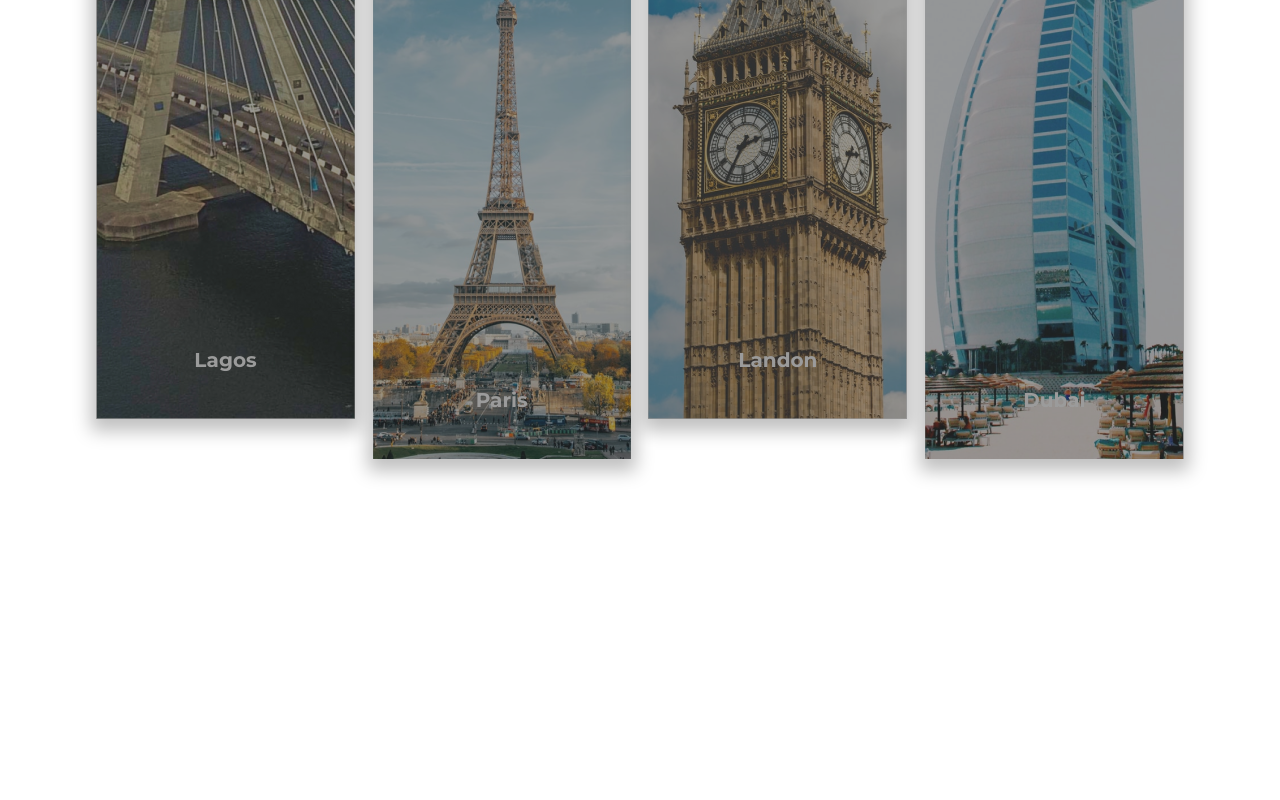
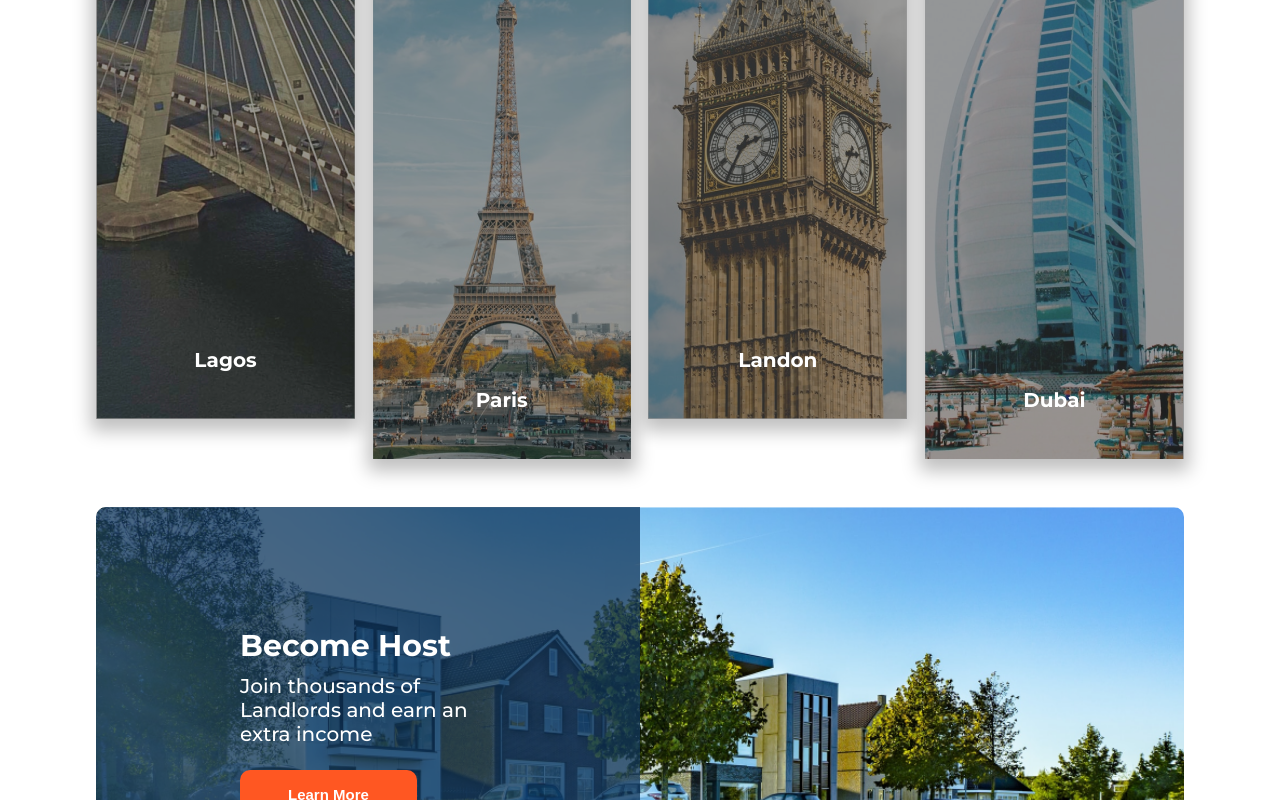
Before and after one commit to Mahmoud2227/reservation--app-sass-react, a React (Create React App) app: page / in a window 1280 px wide. Shown: the part 2000-2800 px from the top of the page. Before the commit the page ends 2723 px from the top, so only its background shows below. Built offline with nearby package versions, Linux system fonts and the light colour scheme.

Commit message:
add become-a-host section

```diff
--- a/src/Pages/Home/Home.js
+++ b/src/Pages/Home/Home.js
@@ -1,4 +1,5 @@
 import {Featured, Header, Hero} from "../../components";
+import BecomeHost from "../../components/BecomeHost/BecomeHost";
 import PopularCities from "../../components/PopularCities/PopularCities";
 
 const Home = () => {
@@ -9,6 +10,7 @@ const Home = () => {
 			<div style={{paddingBlock: "4rem"}} className='section__padding'>
 				<Featured />
 				<PopularCities />
+				<BecomeHost />
 			</div>
 		</>
 	);
--- /dev/null
+++ b/src/components/BecomeHost/BecomeHost.js
@@ -0,0 +1,15 @@
+import "./BecomeHost.scss";
+
+const BecomeHost = () => {
+	return (
+		<div className='become-host'>
+			<div className='become-host__content'>
+				<h2>Become Host</h2>
+				<p>Join thousands of Landlords and earn an extra income</p>
+				<button>Learn More</button>
+			</div>
+		</div>
+	);
+};
+
+export default BecomeHost;
--- /dev/null
+++ b/src/components/BecomeHost/BecomeHost.scss
@@ -0,0 +1,68 @@
+@use "../../SassStyles/variables" as *;
+
+.become-host {
+	background-image: url("../../assets/become-host.png");
+	background-size: cover;
+	background-position: center;
+	background-repeat: no-repeat;
+
+	border-radius: 10px;
+
+	.become-host__content {
+		position: relative;
+		width: 50%;
+		padding: 7.5rem 9rem;
+
+		&::after {
+			content: "";
+			position: absolute;
+			top: 0;
+			left: 0;
+			width: 100%;
+			height: 100%;
+			background-color: rgba(16, 55, 92, 0.76);
+			border-radius: 10px 0 0 10px;
+		}
+
+		& > * {
+			color: white;
+			position: relative;
+			z-index: 1;
+		}
+
+		h2 {
+			font-weight: 700;
+			font-size: 30px;
+			line-height: 37px;
+			color: white;
+			margin-bottom: 0.6rem;
+		}
+
+		p {
+			font-weight: 500;
+			font-size: 20px;
+			line-height: 24px;
+			margin-bottom: 1.5rem;
+		}
+
+		button {
+			font-weight: 700;
+			font-size: 15px;
+			line-height: 18px;
+			border-radius: 10px;
+			background-color: $color-secondary;
+      padding: 1rem 3rem;
+
+      border: none;
+      outline: none;
+
+      cursor: pointer;
+      transition: 0.2s;
+
+      &:hover {
+        background-color: white;
+        color: $color-secondary;
+      }
+		}
+	}
+}
--- a/src/components/PopularCities/PopularCities.scss
+++ b/src/components/PopularCities/PopularCities.scss
@@ -55,11 +55,11 @@
 				left: 0;
 				width: 100%;
 				height: 100%;
-        background-color: rgba(51, 51, 51, 0.49);;
+				background-color: rgba(51, 51, 51, 0.49);
 				transition: 0.2s;
 			}
 
-      &:hover::after{
+			&:hover::after {
 				background-color: rgba(51, 51, 51, 0);
 			}
 
@@ -77,6 +77,8 @@
 				bottom: 45px;
 				left: 50%;
 				transform: translateX(-50%);
+
+				z-index: 1;
 			}
 		}
 	}
```
Also changed, not shown: src/assets/become-host.png (added). Lines whose indentation alone changed are shown as unchanged.
